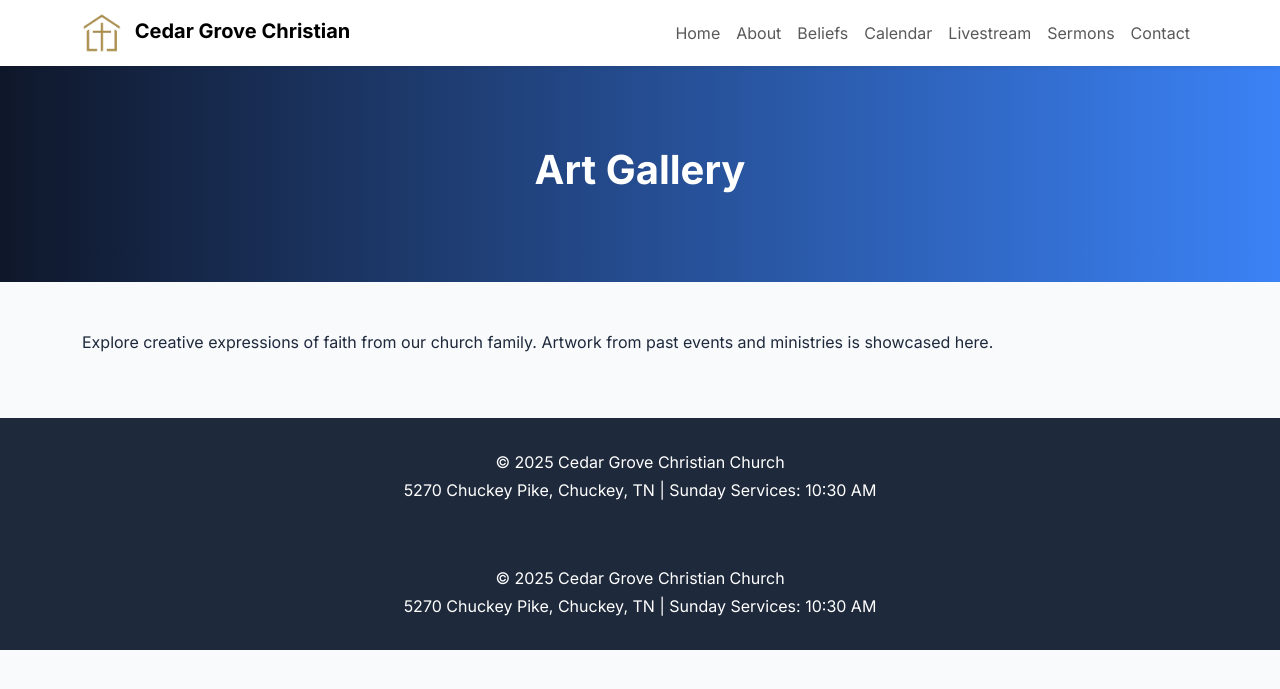
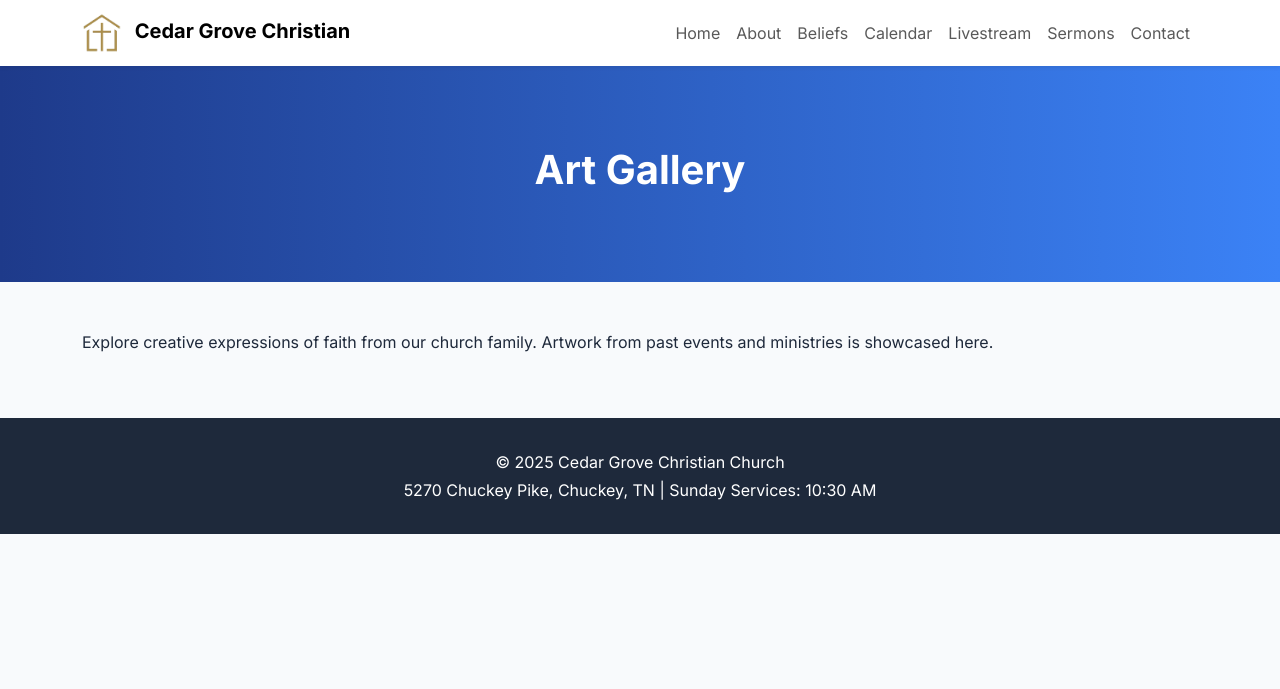
Before and after one commit to Waffles-Websites/waffles-websites.github.io, a Jekyll site: the page built from artGallary/index.html, in a window 1280 px wide. Shown: the top 689 px of the page. Built offline with Jekyll 4.4.1, drawn with Linux system fonts in a browser that asks for light colours.

Commit message:
Update index.html

```diff
--- a/artGallary/index.html
+++ b/artGallary/index.html
@@ -2,26 +2,6 @@
 layout: default
 title: Artgallary
 ---
-
-<!DOCTYPE html>
-<html lang="en">
-<head>
-  <meta charset="UTF-8">
-  <meta name="viewport" content="width=device-width, initial-scale=1.0">
-  <title>Art Gallery - Cedar Grove Christian</title>
-  <link href="https://cdn.jsdelivr.net/npm/bootstrap@5.3.3/dist/css/bootstrap.min.css" rel="stylesheet">
-  <link href="https://cdn.jsdelivr.net/npm/bootstrap-icons@1.11.3/font/bootstrap-icons.min.css" rel="stylesheet">
-  <link href="https://fonts.googleapis.com/css2?family=Inter:wght@400;600;700&display=swap" rel="stylesheet">
-  <style>
-    body { font-family: 'Inter', sans-serif; background-color: #f8fafc; color: #1e293b; }
-    .page-header { background: linear-gradient(to right, #0f172a, #3b82f6); color: white; padding: 80px 20px; text-align: center; }
-    .page-header h1 { font-size: 2.5rem; font-weight: 700; }
-    .section-title { font-weight: 600; margin-bottom: 1rem; }
-    footer { background: #1e293b; color: white; padding: 2rem 0; }
-  </style>
-</head>
-<body>
-
 
 
 
@@ -33,14 +13,3 @@
     <p>Explore creative expressions of faith from our church family. Artwork from past events and ministries is showcased here.</p>
   </div>
 </section>
-
-<footer>
-  <div class="container text-center">
-    <p class="mb-1">&copy; 2025 Cedar Grove Christian Church</p>
-    <p class="mb-0">5270 Chuckey Pike, Chuckey, TN | Sunday Services: 10:30 AM</p>
-  </div>
-</footer>
-
-<script src="https://cdn.jsdelivr.net/npm/bootstrap@5.3.3/dist/js/bootstrap.bundle.min.js"></script>
-</body>
-</html>
```
